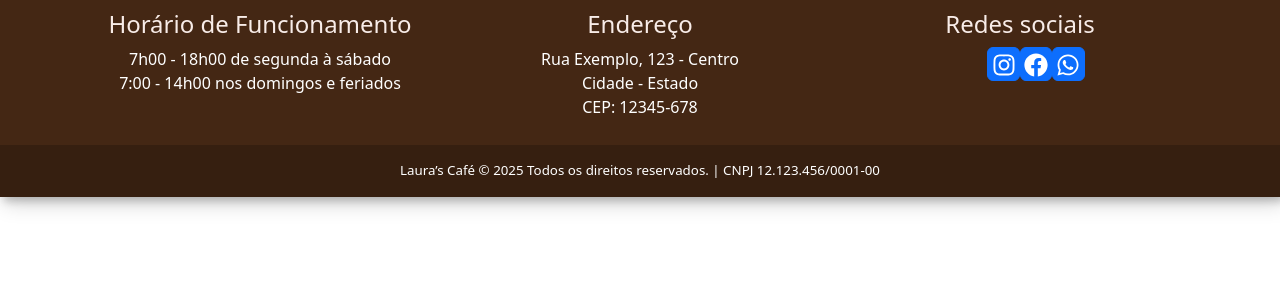
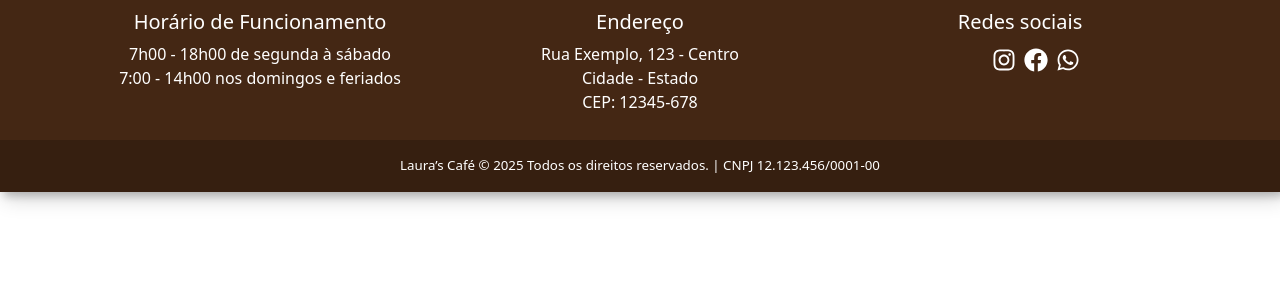
Before and after one commit to LucasLeme04/laura-cafe, a React (Vite) app in the folder lauras-cafe/: page / in a window 1280 px wide. Shown: the top 300 px of the page. Built offline with nearby package versions, Linux system fonts and the light colour scheme.

Commit message:
Alterado tamanho dos títulos

```diff
--- a/lauras-cafe/src/components/Footer.tsx
+++ b/lauras-cafe/src/components/Footer.tsx
@@ -19,7 +19,7 @@ function Footer() {
           <section>
             <Row className="footer-container">
               <Col lg={4} md={6} className="footer-item">
-                <h4>Horário de Funcionamento</h4>
+                <h5>Horário de Funcionamento</h5>
                 <p>
                   7h00 - 18h00 de segunda à sábado
                   <br />
@@ -28,7 +28,7 @@ function Footer() {
               </Col>
              {/* Endereço */}
              <Col lg={4} md={6} className="footer-item">
-               <h4>Endereço</h4>
+               <h5>Endereço</h5>
                <p>
                  Rua Exemplo, 123 - Centro
                  <br />
@@ -40,16 +40,17 @@ function Footer() {
 
              {/* Redes Sociais */}
                 <Col lg={2} md={6} className="footer-item">
-                  <h4>Redes sociais</h4>
+                  <h5>Redes sociais</h5>
                   <ul>
                      {[FaInstagram, FaFacebook, FaWhatsapp].map(
                         (Icon, i) => (
                             <Button
                                 key={i}
                                 className="btn-icon-footer"
+                                variant= "outline"
                                 href="#!"
                             >
-                                <Icon size={24} />
+                            <Icon size={24} />
                         </Button>
                      )
                     )}
```
